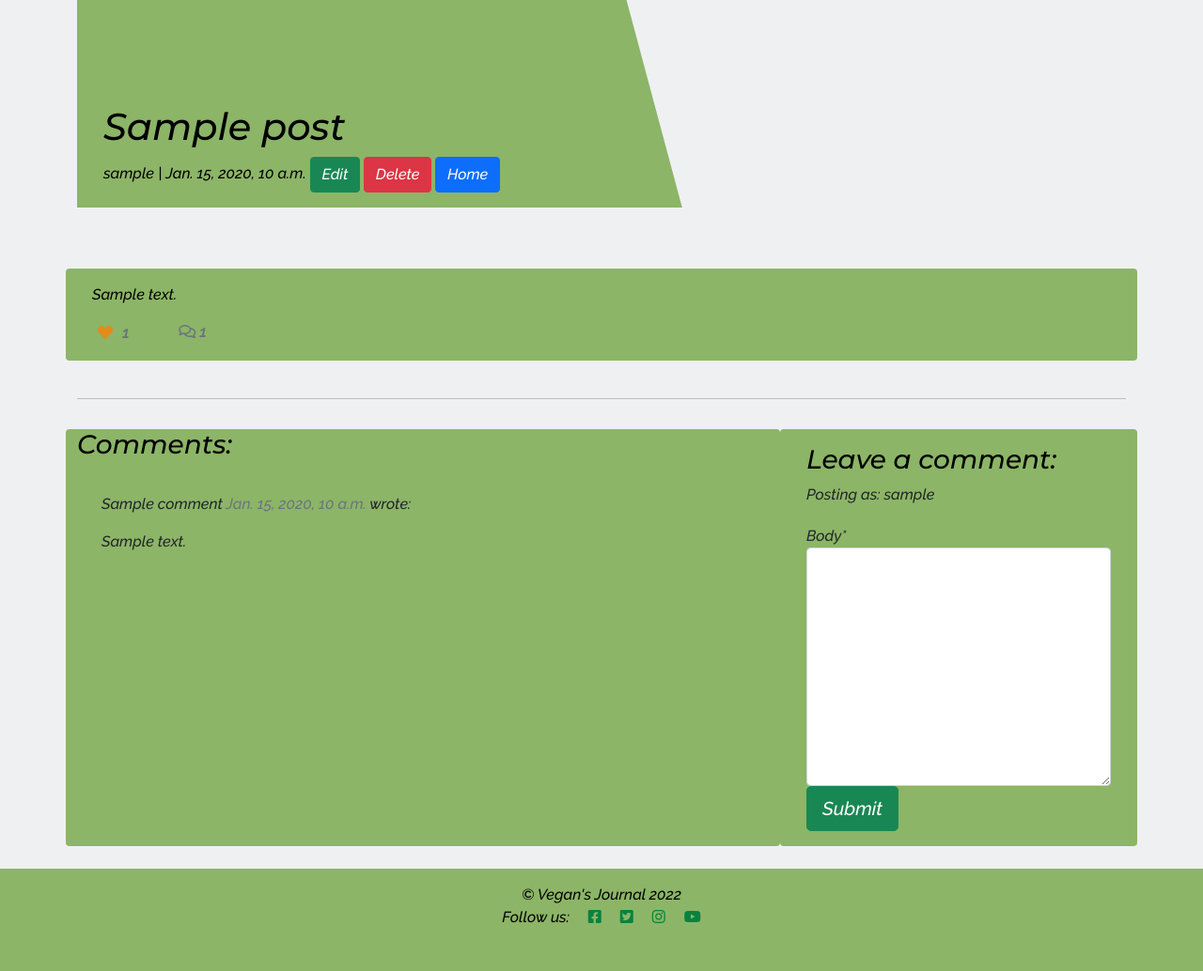
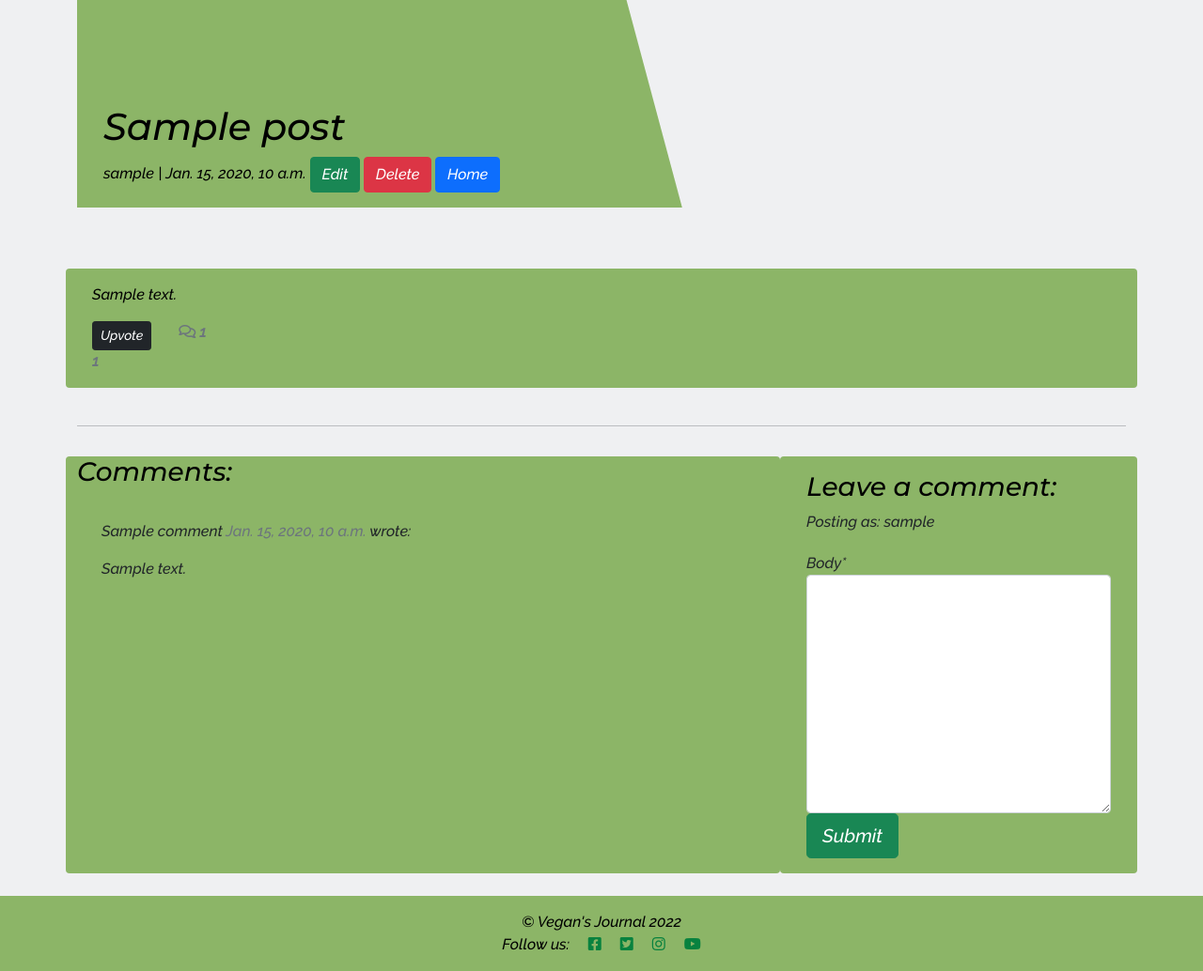
Before and after one commit to PratimaGurav/vegans-journal, a Django app: a page that uses templates/base.html in a window 1280 px wide. Shown: the part 361-1395 px from the top of the page at 94% size. Before the commit the page ends 1344 px from the top, so only its background shows below. Run offline with Django 3.2, Linux system fonts and the light colour scheme; a user stored in the database is signed in; tables that the repository leaves empty hold one stand-in row (values such as "Sample post"); some libraries are stand-ins or nearby versions.

Commit message:
Add upvote and downvote

```diff
--- a/templates/base.html
+++ b/templates/base.html
@@ -16,6 +16,7 @@
 
      <!--Favicon, static css and bootstrap -->
     <link rel="preconnect" href="https://fonts.gstatic.com">
+    <script src="https://kit.fontawesome.com/17e4dc5f3c.js" crossorigin="anonymous"></script>
     <link rel="stylesheet" href="https://cdnjs.cloudflare.com/ajax/libs/font-awesome/5.15.3/css/all.min.css">
     <link href="https://cdn.jsdelivr.net/npm/bootstrap@5.0.1/dist/css/bootstrap.min.css" rel="stylesheet"
         integrity="sha384-+0n0xVW2eSR5OomGNYDnhzAbDsOXxcvSN1TPprVMTNDbiYZCxYbOOl7+AMvyTG2x" crossorigin="anonymous">
--- a/templates/index.html
+++ b/templates/index.html
@@ -32,8 +32,7 @@
                             <p class="card-text">{{ post.blog_snippet | safe}}
                             </p>
                             <hr />
-                            <p class="card-text text-muted h6">{{ post.created_on}} <i class="far fa-heart"></i>
-                                {{ post.number_of_likes }}</p>
+                            <p class="card-text text-muted h6">{{ post.created_on}}</p>
                         </div>
                     </div>
                 </div>
--- a/templates/post_detail.html
+++ b/templates/post_detail.html
@@ -59,13 +59,13 @@
                                 {% csrf_token %}
                                 {% if liked %}
 
-                                <button type="submit" name="blogpost_id" value="{{post.slug}}" class="btn-like">
-                                    <i class="fas fa-heart"></i></button>
+                                <button type="submit" name="blogpost_id" value="{{post.slug}}" , class="btn btn-dark btn-sm">Upvote
+                                </button>
 
                                 {% else %}
 
-                                <button type="submit" name="blogpost_id" value="{{post.slug}}" class="btn-like">
-                                    <i class="far fa-heart"></i></button>
+                                <button type="submit" name="blogpost_id" value="{{post.slug}}" , class="btn btn-danger btn-sm">Downvote
+                                </button>
 
                                 {% endif %}
 
```
